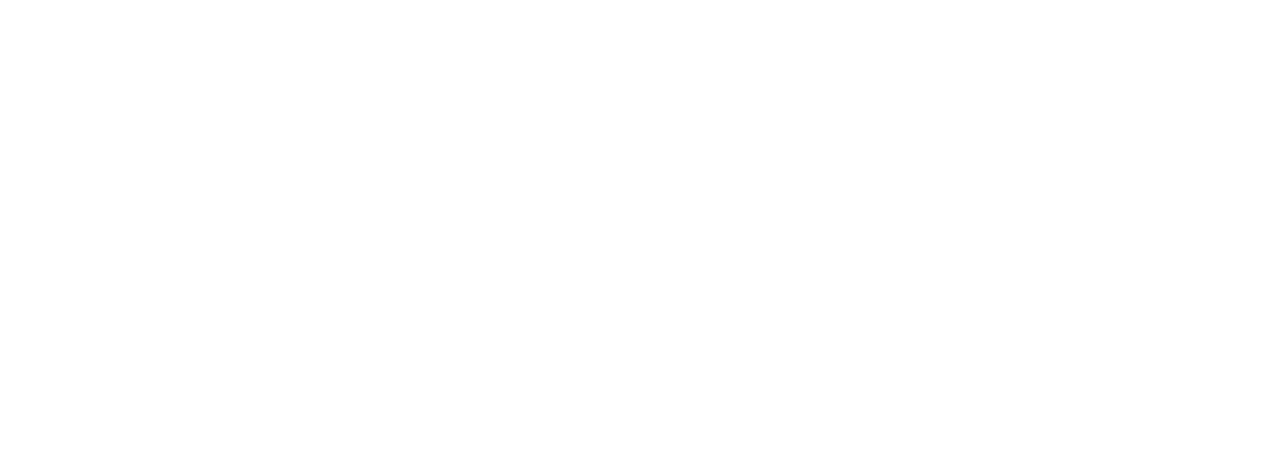
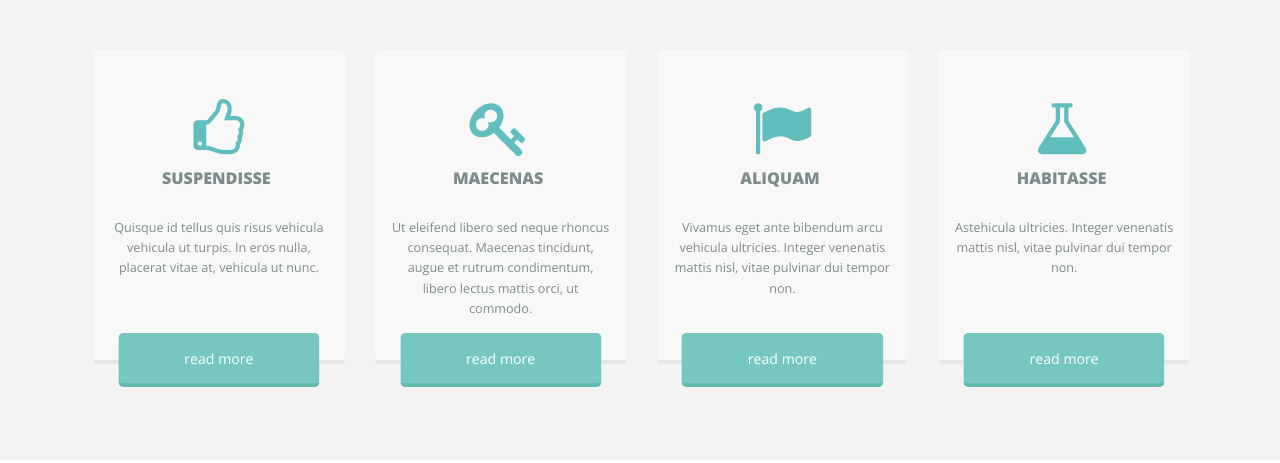
Before and after one commit to ElizabethVlasenko/SharkSW_test, a plain HTML site: page index.html in a window 1280 px wide. Drawn offline with nearby package versions, Linux system fonts and the light colour scheme.

Commit message:
adaptive services + pixel perfect

```diff
--- a/index.html
+++ b/index.html
@@ -7,8 +7,47 @@
     <link rel="stylesheet" href="fonts/font-awesome-4.7.0/css/font-awesome.min.css">
     <link rel="stylesheet" href="https://stackpath.bootstrapcdn.com/bootstrap/4.5.0/css/bootstrap.min.css" integrity="sha384-9aIt2nRpC12Uk9gS9baDl411NQApFmC26EwAOH8WgZl5MYYxFfc+NcPb1dKGj7Sk" crossorigin="anonymous">
     <link rel="stylesheet" href="styles/style.css">
+    <script src="https://ajax.googleapis.com/ajax/libs/jquery/3.5.1/jquery.min.js"></script>
 </head>
 <body>
+    <div class="services-container">
+        <div class="container">
+            <div class="row">
+                <div class="services col-12 col-sm-6 col-xl-3 ">
+                    <div class="services-bg d-flex  align-items-center flex-column">
+                        <i class="fa fa-thumbs-o-up services-icon"></i>
+                        <h5 class="services-h5 text-uppercase">Suspendisse</h5>
+                        <p class="services-text">Quisque id tellus quis risus vehicula vehicula ut turpis. In eros nulla, placerat vitae at, vehicula ut nunc.</p>
+                    </div>
+                    <a href="#" class="btn services-btn text-lowercase">Read more</a>
+                </div>
+                <div class="services col-12 col-sm-6 col-xl-3">
+                    <div class="services-bg d-flex align-items-center flex-column">
+                        <i class="fa fa-key services-icon"></i>
+                        <h5 class="services-h5 text-uppercase">Maecenas</h5>
+                        <p class="services-text">Ut eleifend libero sed neque rhoncus consequat. Maecenas tincidunt, augue et rutrum condimentum, libero lectus mattis orci, ut commodo.</p>
+                    </div>
+                    <a href="#" class="btn services-btn text-lowercase">Read more</a>
+                </div>
+                <div class="services col-12 col-sm-6 col-xl-3">
+                    <div class="services-bg d-flex align-items-center flex-column">
+                        <i class="fa fa-flag services-icon"></i>
+                        <h5 class="services-h5 text-uppercase">Aliquam</h5>
+                        <p class="services-text">Vivamus eget ante bibendum arcu vehicula ultricies. Integer venenatis mattis nisl, vitae pulvinar dui tempor non. </p>
+                    </div>
+                    <a href="#" class="btn services-btn text-lowercase">Read more</a>
+                </div>
+                <div class="services col-12 col-sm-6 col-xl-3">
+                    <div class="services-bg d-flex align-items-center flex-column">
+                        <i class="fa fa-flask services-icon"></i>
+                        <h5 class="services-h5 text-uppercase">Habitasse</h5>
+                        <p class="services-text">Astehicula ultricies. Integer venenatis mattis nisl, vitae pulvinar dui tempor non. </p>
+                    </div>
+                    <a href="#" class="btn services-btn text-lowercase">Read more</a>
+                </div>
+            </div>
+        </div>
+    </div>
 
 <script src="scripts/script.js"></script>
 <script src="https://code.jquery.com/jquery-3.2.1.slim.min.js" integrity="sha384-KJ3o2DKtIkvYIK3UENzmM7KCkRr/rE9/Qpg6aAZGJwFDMVNA/GpGFF93hXpG5KkN" crossorigin="anonymous"></script>
--- a/scripts/script.js
+++ b/scripts/script.js
@@ -0,0 +1,7 @@
+$("a.services-btn").hover(function() {
+    $(this).parent(".services").children(".services-bg").addClass("services-bg-hover");
+    $(this).parent(".services").children(".services-bg").children(".services-icon").addClass("services-icon-hover");
+}, function() {
+    $(this).parent(".services").children(".services-bg").removeClass("services-bg-hover");
+    $(this).parent(".services").children(".services-bg").children(".services-icon").removeClass("services-icon-hover");
+});
--- a/styles/style.css
+++ b/styles/style.css
@@ -6,3 +6,113 @@
     font-size: 1.02em;
     font-weight: 400;
 }
+
+.services-container{
+    min-height: 440px;
+    background-color: #f3f3f3;
+    padding: 50px 0;
+}
+
+.services-container .container .row {
+    margin-right: -10px;
+    margin-left: -7px;
+}
+.services{
+    position: relative;
+    height: 340px;
+    margin-bottom: 20px;
+}
+
+
+.services-bg{
+    background-color: #f8f8f8;
+    border-radius: 5px;
+    border-bottom: 4px solid #e5e6e6;
+    color: #7f8c8c;
+    height: 314px;
+}
+
+.services-btn{
+    white-space: nowrap;
+    font-size: 0.8em;
+    background-color: #76c7c0;
+    border-radius: 5px;
+    position: absolute;
+    left: 50%;
+    transform: translate( -50%, 0) ;
+    bottom: 9px;
+    border-bottom: 4px solid #62b9b0;
+    color: #fff;
+    padding: 1em 3.2em;
+}
+
+.services-btn:hover{
+    background-color: #e8645a;
+    border-bottom: 4px solid #e2534b;
+    color: #fff;
+}
+
+
+.services-icon{
+    padding-top: 6px;
+    color: #62bdbd;
+    font-size: 3.3em;
+    margin-top: 43px;
+}
+
+.services-h5{
+    font-weight: 700;
+    font-size: 0.9em;
+    margin-top: 11px;
+    margin-right: 5px;
+}
+
+.services-text{
+    font-size: 0.7em;
+    padding: 0 1.2em;
+    text-align: center;
+    line-height: 1.6;
+    margin-top: 21px;
+}
+
+.fa-key{
+    margin-right: 3px;
+}
+
+.fa-flag{
+    margin-right: 2px;
+}
+
+.fa-flask{
+    margin-right: 4px;
+}
+
+.services-bg-hover{
+    background-color: #fff;
+}
+
+
+.services-icon-hover{
+    color: #e2534b;
+}
+
+
+
+@media (min-width: 1400px){
+    .container, .container-lg,
+    .container-md, .container-sm,
+    .container-xl
+    {
+        max-width: 1214px;
+    }
+}
+
+@media (min-width: 1200px){
+
+    .services-btn{
+        bottom: 3px;
+        padding: 1em 4.6em;
+    }
+
+
+}
```
